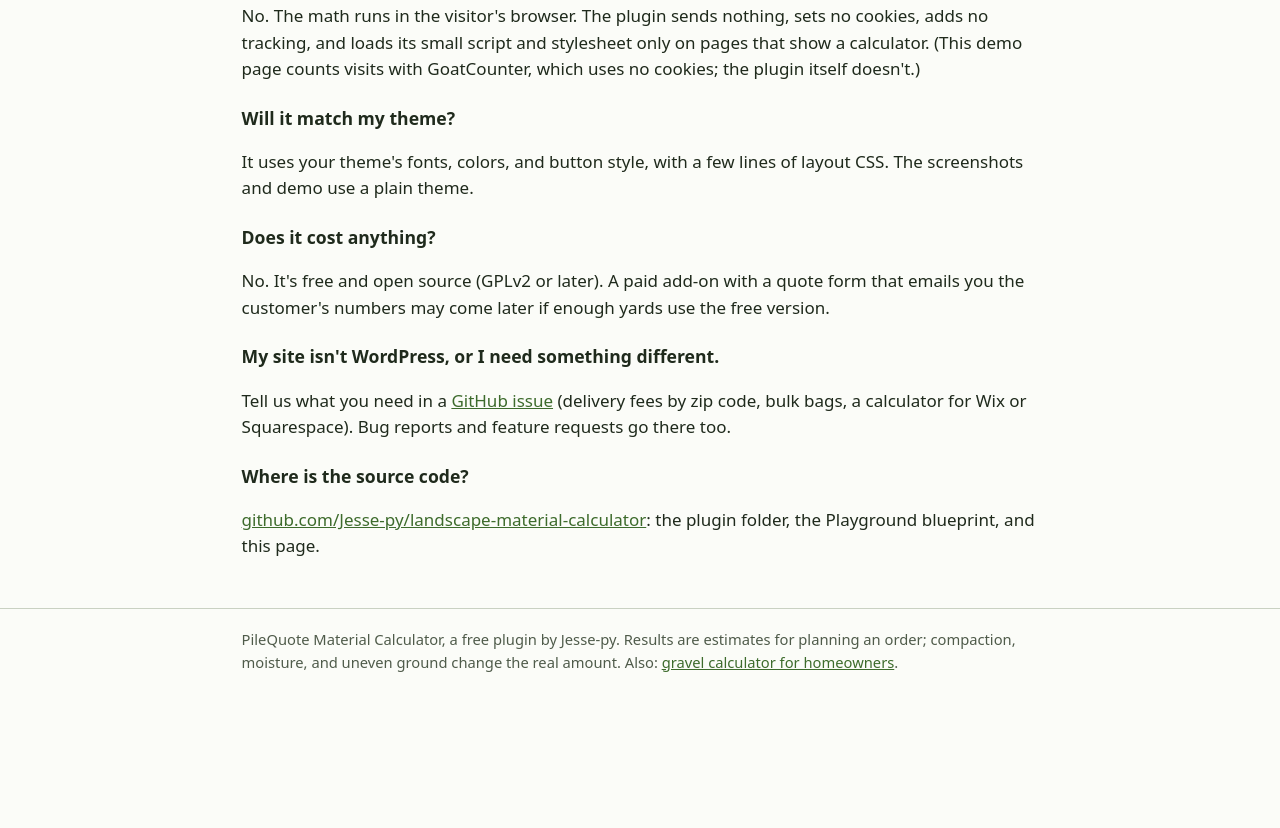
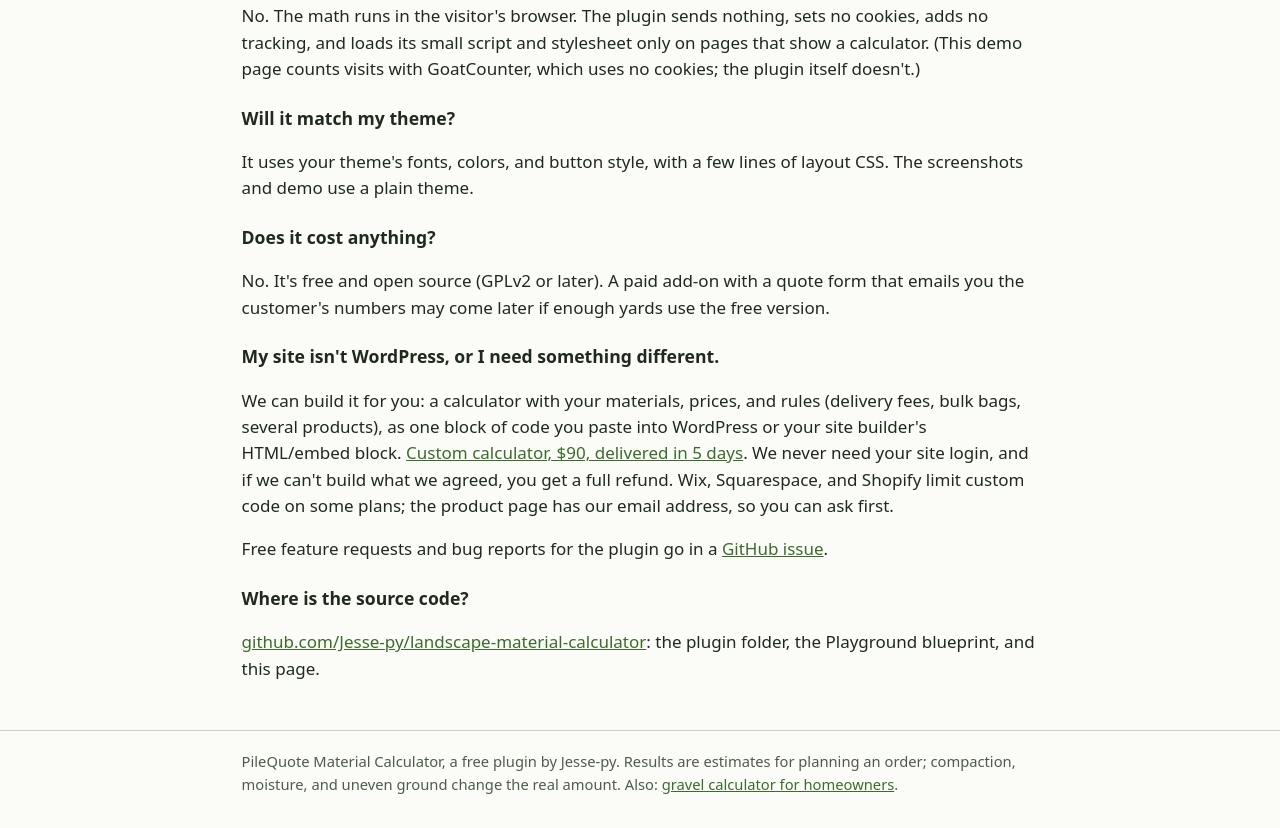
Before and after one commit to Jesse-py/landscape-material-calculator, a plain HTML site: page index.html in a window 1280 px wide. Shown: the part 3837-4665 px from the top of the page. Before the commit the page ends 4543 px from the top, so only its background shows below. Drawn offline with Linux system fonts and the light colour scheme.

Commit message:
Built-for-you option: custom calculator on Gumroad ($90) for non-WordPress sites

```diff
--- a/index.html
+++ b/index.html
@@ -153,8 +153,11 @@
   <p>No. It's free and open source (GPLv2 or later). A paid add-on with a quote form that emails you the customer's numbers may come later
     if enough yards use the free version.</p>
   <h3>My site isn't WordPress, or I need something different.</h3>
-  <p>Tell us what you need in a <a href="https://github.com/Jesse-py/landscape-material-calculator/issues/new">GitHub issue</a>
-    (delivery fees by zip code, bulk bags, a calculator for Wix or Squarespace). Bug reports and feature requests go there too.</p>
+  <p>We can build it for you: a calculator with your materials, prices, and rules (delivery fees, bulk bags, several products), as one
+    block of code you paste into WordPress or your site builder's HTML/embed block. <a href="https://jamccormick.gumroad.com/l/custom-website-calculator" data-goatcounter-click="mc-custom">Custom
+    calculator, $90, delivered in 5 days</a>. We never need your site login, and if we can't build what we agreed, you get a full refund.
+    Wix, Squarespace, and Shopify limit custom code on some plans; the product page has our email address, so you can ask first.</p>
+  <p>Free feature requests and bug reports for the plugin go in a <a href="https://github.com/Jesse-py/landscape-material-calculator/issues/new">GitHub issue</a>.</p>
   <h3>Where is the source code?</h3>
   <p><a href="https://github.com/Jesse-py/landscape-material-calculator">github.com/Jesse-py/landscape-material-calculator</a>: the plugin folder,
     the Playground blueprint, and this page.</p>
```
